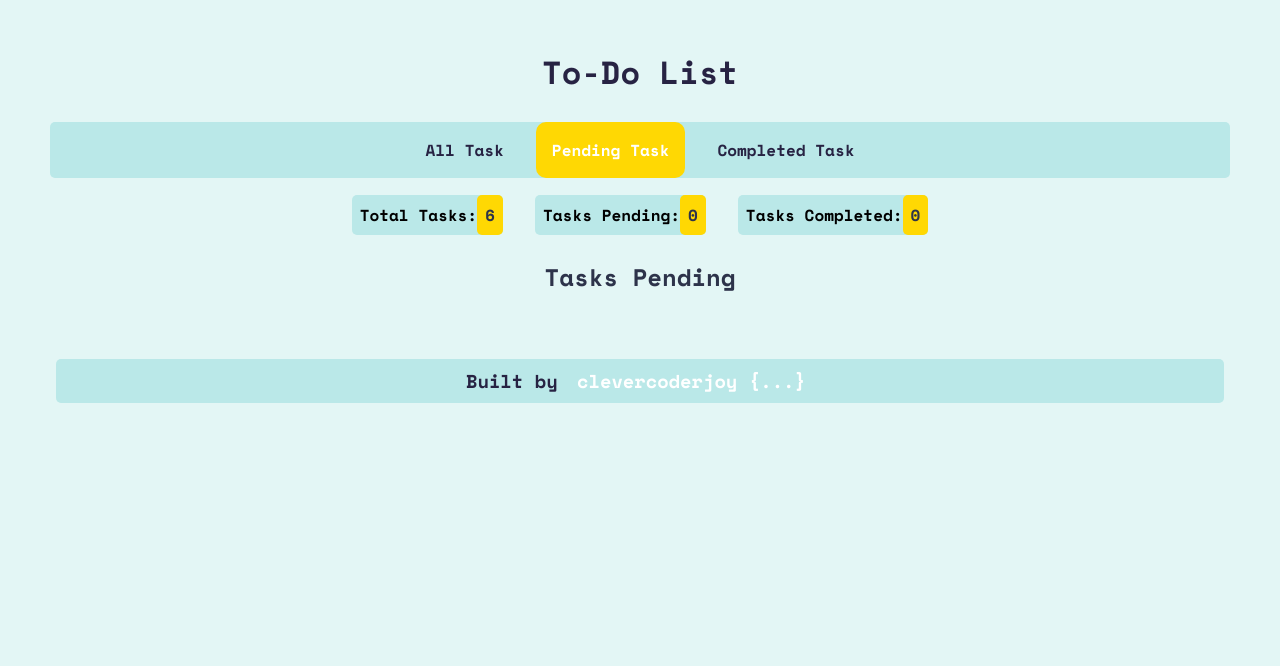
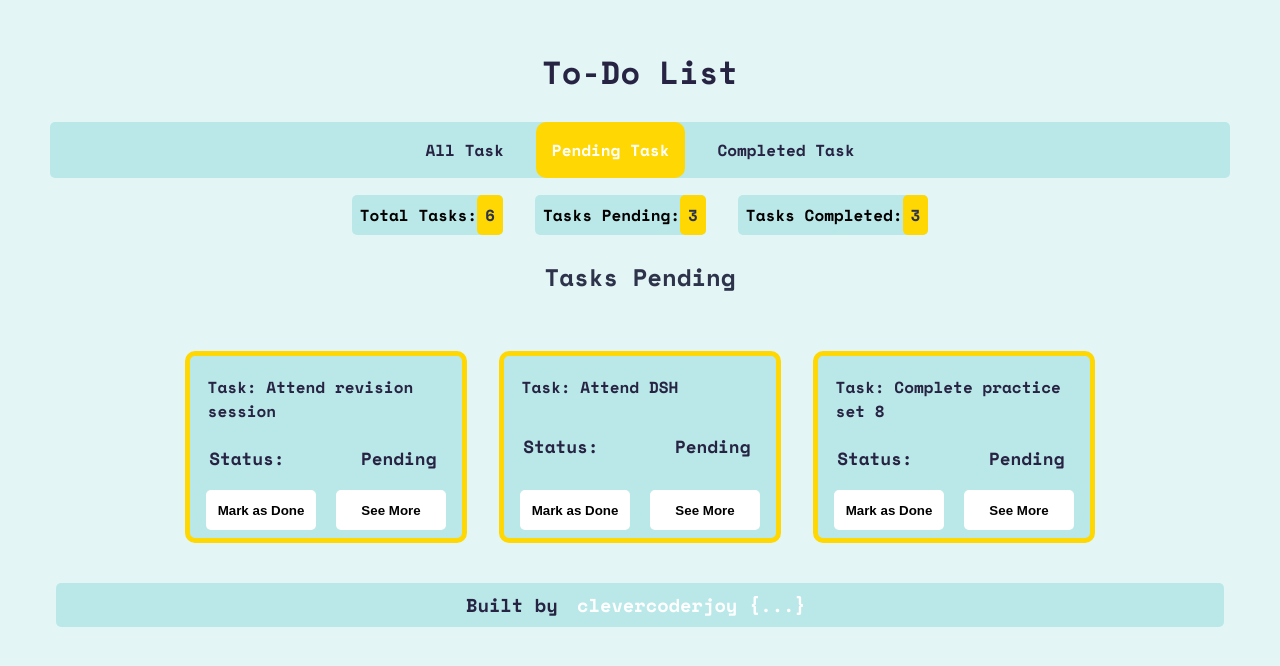
Before and after one commit to clevercoderjoy/ToDo-App, a React (Vite) app: page /pending in a window 1280 px wide. Shown: the top 666 px of the page. Built offline with nearby package versions, Linux system fonts and the light colour scheme.

Commit message:
feat: pendingToDo + completerToDo filter

```diff
--- a/src/components/AllToDo.jsx
+++ b/src/components/AllToDo.jsx
@@ -18,10 +18,10 @@ function AllToDo() {
                             <StyledLi key={id}>
                                 <StyledTask>Task: {title}</StyledTask>
                                 <StyledStatusContainer>
-                                    <StyledStatus>Status: </StyledStatus><StyledStatusValue> {'' + isCompleted}</StyledStatusValue>
+                                    <StyledStatus>Status: </StyledStatus><StyledStatusValue> {isCompleted ? "Done" : "Pending"}</StyledStatusValue>
                                 </StyledStatusContainer>
                                 <StyledButtonContainer>
-                                    <StyledBtnDone>Mark as Done</StyledBtnDone>
+                                    <StyledBtnDone>{isCompleted ? "Mark as Pending" : "Mark as Done"}</StyledBtnDone>
                                     <StyledBtnMore>See More</StyledBtnMore>
                                 </StyledButtonContainer>
                             </StyledLi>
@@ -107,7 +107,7 @@ export const StyledBtnMore = styled.button`
     border-radius: 5px;
     font-weight: bold;
     width: 110px;
-    height: 30px;
+    height: 40px;
     cursor: pointer;
     text-align: center;
     padding: 0.5rem;
--- a/src/components/CompletedToDo.jsx
+++ b/src/components/CompletedToDo.jsx
@@ -15,10 +15,10 @@ function CompletedToDo() {
                             <StyledLi key={id}>
                                 <StyledTask>Task: {title}</StyledTask>
                                 <StyledStatusContainer>
-                                    <StyledStatus>Status: </StyledStatus><StyledStatusValue> {'' + isCompleted}</StyledStatusValue>
+                                    <StyledStatus>Status: </StyledStatus><StyledStatusValue> {isCompleted ? "Done" : "Pending"}</StyledStatusValue>
                                 </StyledStatusContainer>
                                 <StyledButtonContainer>
-                                    <StyledBtnDone>Mark as Done</StyledBtnDone>
+                                    <StyledBtnDone>{isCompleted ? "Mark as Pending" : "Mark as Done"}</StyledBtnDone>
                                     <StyledBtnMore>See More</StyledBtnMore>
                                 </StyledButtonContainer>
                             </StyledLi>
@@ -104,7 +104,7 @@ export const StyledBtnMore = styled.button`
     border-radius: 5px;
     font-weight: bold;
     width: 110px;
-    height: 30px;
+    height: 40px;
     cursor: pointer;
     text-align: center;
     padding: 0.5rem;
--- a/src/components/PendingToDo.jsx
+++ b/src/components/PendingToDo.jsx
@@ -16,10 +16,10 @@ function PendingToDo() {
                             <StyledLi key={id}>
                                 <StyledTask>Task: {title}</StyledTask>
                                 <StyledStatusContainer>
-                                    <StyledStatus>Status: </StyledStatus><StyledStatusValue> {'' + isCompleted}</StyledStatusValue>
+                                    <StyledStatus>Status: </StyledStatus><StyledStatusValue> {isCompleted ? "Done" : "Pending"}</StyledStatusValue>
                                 </StyledStatusContainer>
                                 <StyledButtonContainer>
-                                    <StyledBtnDone>Mark as Done</StyledBtnDone>
+                                    <StyledBtnDone>{isCompleted ? "Mark as Pending" : "Mark as Done"}</StyledBtnDone>
                                     <StyledBtnMore>See More</StyledBtnMore>
                                 </StyledButtonContainer>
                             </StyledLi>
@@ -105,7 +105,7 @@ export const StyledBtnMore = styled.button`
     border-radius: 5px;
     font-weight: bold;
     width: 110px;
-    height: 30px;
+    height: 40px;
     cursor: pointer;
     text-align: center;
     padding: 0.5rem;
--- a/src/contexts/TaskContext.jsx
+++ b/src/contexts/TaskContext.jsx
@@ -28,6 +28,10 @@ export function TaskContextProvider({ children }) {
                 return { ...state, error: action.payload };
             case "allToDo":
                 return { ...state, allToDo: action.payload };
+            case "pendingToDo":
+                return { ...state, pendingToDo: action.payload };
+            case "completedToDo":
+                return { ...state, completedToDo: action.payload };
             default:
                 state;
         }
@@ -45,17 +49,29 @@ export function TaskContextProvider({ children }) {
                 dispatch({ type: ACTION.LOADING });
                 const receivedData = data.todos;
                 dispatch({ type: ACTION.ALL_TO_DO, payload: receivedData });
+                const filterPendingTasks = () => {
+                    const filteredTask = receivedData.filter((task) => !task.isCompleted);
+                    dispatch({ type: ACTION.PENDING_TODO, payload: filteredTask });
+                };
+                const filterCompletedTasks = () => {
+                    const filteredTask = receivedData.filter((task) => task.isCompleted);
+                    dispatch({ type: ACTION.COMPLETED_TODO, payload: filteredTask });
+                };
+                filterPendingTasks();
+                filterCompletedTasks();
             }
         }
         catch (e)
         {
             dispatch({ type: "error", payload: "404 Data Not Found!" })
         }
-    }
+    };
+
+    const toggleTaskStatus = () => { };
 
     useEffect(() => { getTasks() }, []);
     return (
-        <TaskContext.Provider value={{ error: state.error, loading: state.loading, allToDo: state.allToDo, pendingToDo: state.pendingToDo, completedToDo: state.completedToDo }}>
+        <TaskContext.Provider value={{ error: state.error, loading: state.loading, allToDo: state.allToDo, pendingToDo: state.pendingToDo, completedToDo: state.completedToDo, toggleTask: toggleTaskStatus }}>
             {children}
         </TaskContext.Provider>
     )
```
Also changed, not shown: src/components/TaskCard.jsx (added, +9 -0 lines).
